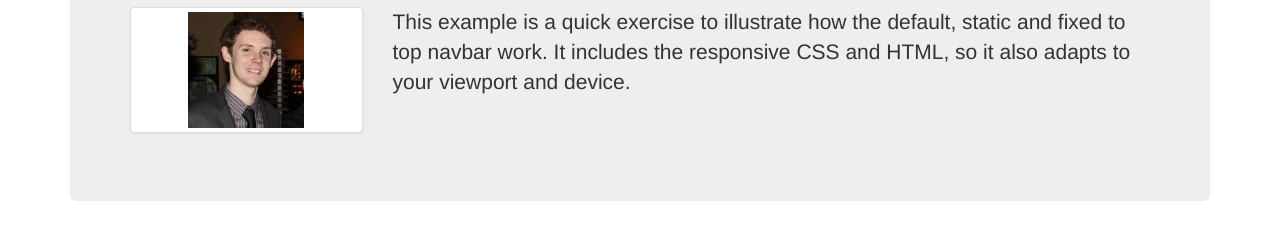
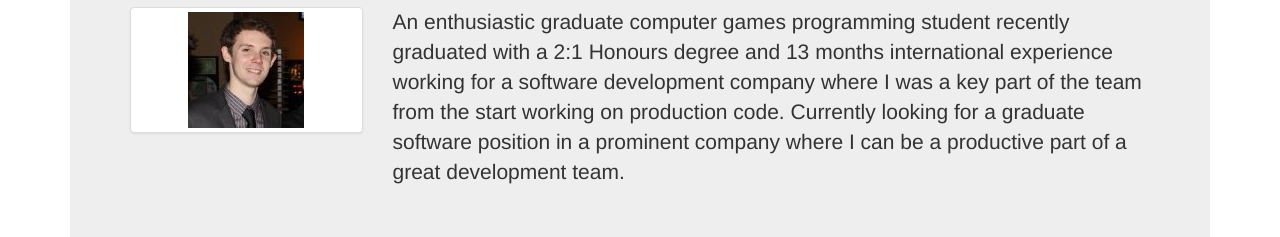
Before and after one commit to EricSutherland/EricSutherland.github.io, a plain HTML site: page index.html in a window 1280 px wide. Shown: the part 140-377 px from the top of the page. Drawn offline with nearby package versions, Linux system fonts and the light colour scheme.

Commit message:
Altered description

```diff
--- a/index.html
+++ b/index.html
@@ -45,7 +45,7 @@
 							</a>
 						</div>
 						<div class="col-xs-6 col-md-9">
-						<p>This example is a quick exercise to illustrate how the default, static and fixed to top navbar work. It includes the responsive CSS and HTML, so it also adapts to your viewport and device.</p>
+						<p>An enthusiastic graduate computer games programming student recently graduated with a 2:1 Honours degree and 13 months international experience working for a software development company where I was a key part of the team from the start working on production code. Currently looking for a graduate software position in a prominent company where I can be a productive part of a great development team. </p>
 						</div>
 					</div>
 			</div>
```
Also changed, not shown: test.html (+0 -4 lines).
